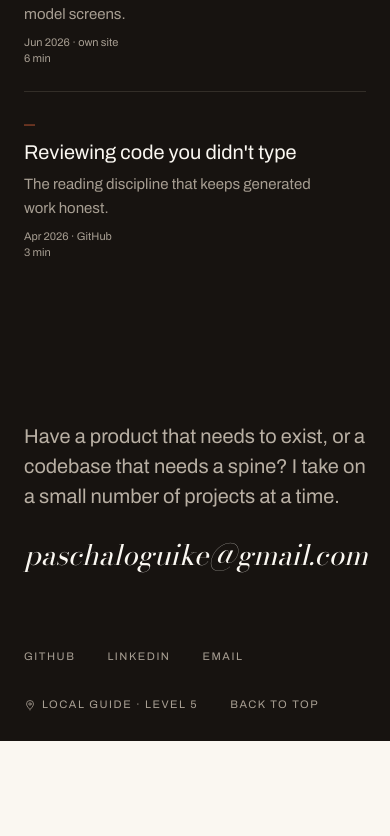
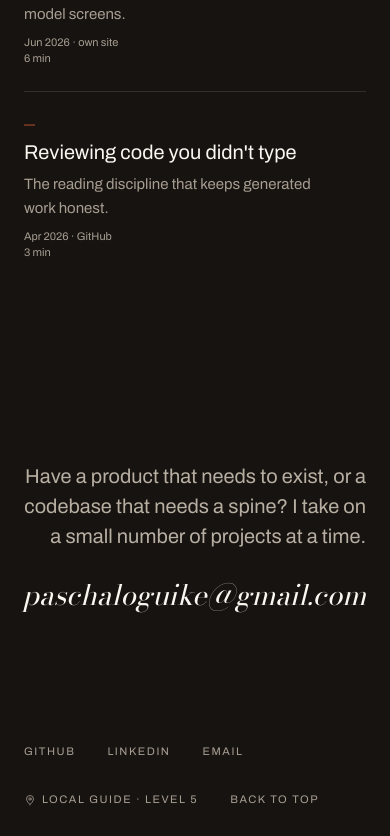
Before and after one commit to jelba7880-prog/paschal-oguike-portfolio, a Next.js app: page / in a window 390 px wide. Shown: the part 6860-7696 px from the top of the page. Before the commit the page ends 7601 px from the top, so only its background shows below. Built offline with nearby package versions, Linux system fonts and the light colour scheme.

Commit message:
style(contact): right-align CTA block, increase section padding

```diff
--- a/components/Contact.tsx
+++ b/components/Contact.tsx
@@ -5,11 +5,11 @@ export function Contact() {
     <section
       id="contact"
       data-inverse
-      className="px-[clamp(24px,4.5vw,64px)] pt-[clamp(56px,7vw,96px)] pb-[clamp(40px,5vw,64px)]"
+      className="px-[clamp(24px,4.5vw,64px)] pt-[clamp(96px,10vw,160px)] pb-[clamp(96px,10vw,160px)]"
       style={{ background: "var(--paper)", color: "var(--ink)" }}
     >
       <div>
-        <div className="mt-6">
+        <div className="mt-6 flex flex-col items-end text-right">
           <p
             className="m-0 mb-7 max-w-[34em] text-[clamp(20px,1.8vw,24px)] leading-[1.5] text-pretty"
             style={{ color: "var(--body)" }}
```
